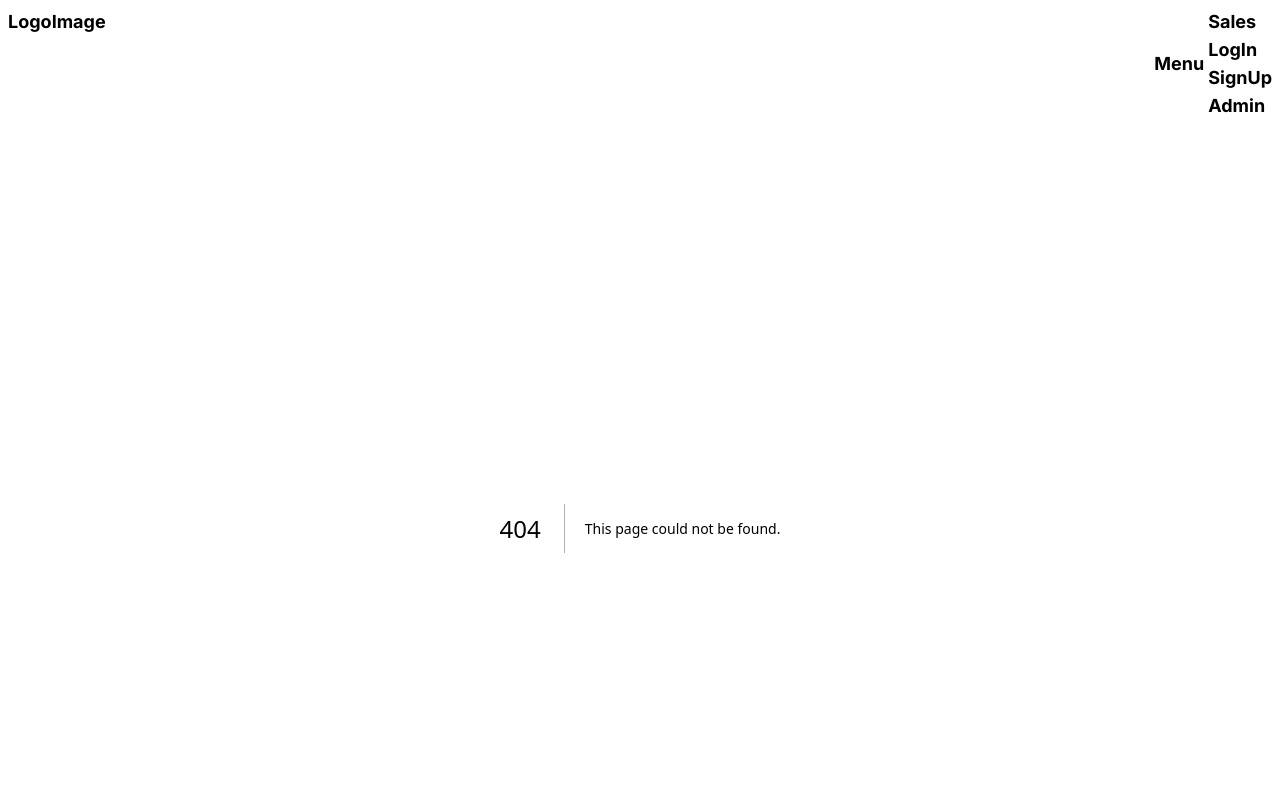
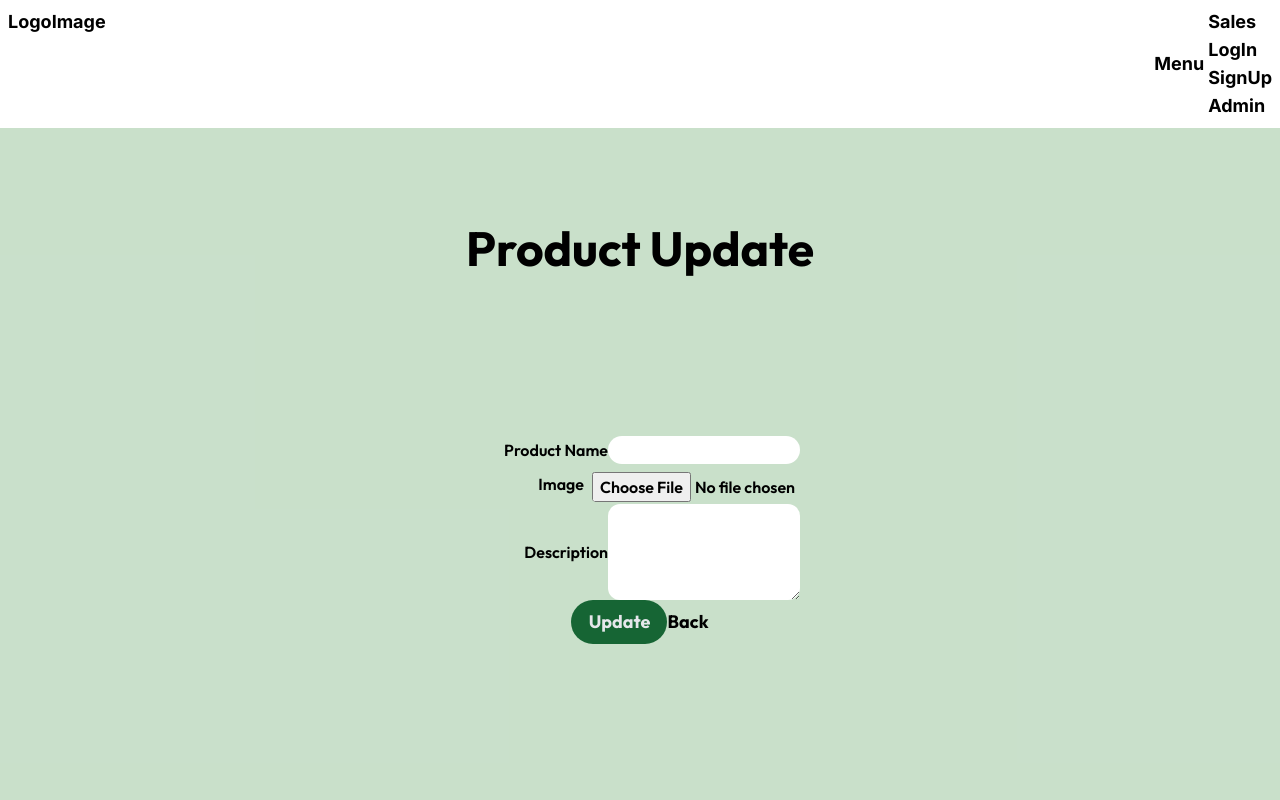
Before and after one commit to BomingYu/shop-frontend, a Next.js app: page /admin/product/update/1 in a window 1280 px wide. Before the commit this address had no page. Shown: the top 800 px of the page. Built offline with nearby package versions, Linux system fonts and the light colour scheme; no server answers.

Commit message:
Product management done

```diff
--- /dev/null
+++ b/src/Components/Admin/UpdateProductComponent.jsx
@@ -0,0 +1,86 @@
+import axios from "axios";
+import Link from "next/link";
+import { useState } from "react";
+import { useSearchParams } from "react-router-dom";
+import { useRouter } from "next/navigation";
+
+export default function UpdateProductComponent({ id, oldName, oldDesc }) {
+  const [name, setName] = useState(oldName);
+  const [image, setImage] = useState(null);
+  const [desc, setDesc] = useState(oldDesc);
+  const router = useRouter();
+
+  const handleUpdateSubmit = async (e) => {
+    e.preventDefault(e);
+    const formData = {
+      name: name,
+      image: image,
+      description: desc,
+    };
+    const response = await axios.put(
+      "http://localhost:5006/api/products/" + id,
+      formData,
+      {
+        headers: {
+          "Content-Type": "multipart/form-data",
+        },
+      }
+    );
+    const resData = response.data;
+    console.log(resData);
+    router.push("/admin/product")
+  };
+
+  return (
+    <form
+      className="flex flex-col items-center justify-center space-y-7 font-tagFont"
+      onSubmit={handleUpdateSubmit}
+    >
+      <div className="flex items-center justify-center space-x-3 font-semibold">
+        <span className="w-32 text-right">Product Name</span>
+        <input
+          type="text"
+          placeholder={oldName}
+          className="dark:text-black rounded-full w-48 h-7 p-2 text-md"
+          onChange={(e) => {
+            setName(e.target.value);
+          }}
+          value={name}
+        />
+      </div>
+      <div className="flex items-center justify-center space-x-3 font-semibold">
+        <span className="w-32 text-right">Image</span>
+        <input
+          type="file"
+          className="dark:text-black rounded-full w-60 h-10 p-2 text-md"
+          onChange={(e) => {
+            setImage(e.target.files[0]);
+          }}
+        />
+      </div>
+      <div className="flex items-center justify-center space-x-3 font-semibold">
+        <span className="w-32 text-right">Description</span>
+        <textarea
+          type="text"
+          className="dark:text-black rounded-xl w-48 p-1 h-24 text-md"
+          placeholder={oldDesc}
+          onChange={(e) => {
+            setDesc(e.target.value);
+          }}
+          value={desc}
+        ></textarea>
+      </div>
+      <div className="flex space-x-10 items-center">
+        <button
+          className="dark:bg-amber-700 bg-green-800 dark:text-gray-200 text-gray-200 w-24 text-lg font-bold p-2 rounded-full"
+          type="submit"
+        >
+          Update
+        </button>
+        <Link href="/admin/product" className="text-lg font-bold">
+          Back
+        </Link>
+      </div>
+    </form>
+  );
+}
--- a/src/app/admin/product/newProduct/page.jsx
+++ b/src/app/admin/product/newProduct/page.jsx
@@ -1,13 +1,14 @@
 "use client";
 
 import axios from "axios";
-//import { headers } from "next/headers";
 import { useState } from "react";
+import { useRouter } from "next/navigation";
 
 export default function Page() {
   const [name, setName] = useState("");
   const [image, setImage] = useState("");
   const [desc, setDesc] = useState("");
+  const router = useRouter();
 
   const handleAddNewProduct = async (e) => {
     e.preventDefault(e);
@@ -20,6 +21,7 @@ export default function Page() {
     const response = await axios.post("http://localhost:5006/api/products" , formData , {headers:{"Content-Type": "multipart/form-data"}});
     const data = response.data;
     console.log(data);
+    router.push("/admin/product")
   };
 
   return (
--- a/src/app/admin/product/page.jsx
+++ b/src/app/admin/product/page.jsx
@@ -17,11 +17,7 @@ export default function Page() {
       setLoading(false);
     };
     getAllProduct();
-  }, []);
-
-  const testButton = () => {
-    console.log(products);
-  };
+  }, [products]);
 
   return (
     <main className="flex min-h-screen flex-col items-center justify-between p-24 bg-lightRGBA dark:bg-darkRGBA">
@@ -40,6 +36,7 @@ export default function Page() {
           products.map((product) => (
             <AdminProductCard
               key={product.id}
+              id={product.id}
               imagePath={product.image}
               name={product.name}
               description={product.description}
--- /dev/null
+++ b/src/app/admin/product/update/[id]/page.jsx
@@ -0,0 +1,32 @@
+"use client"
+
+import UpdateProductComponent from "@/Components/Admin/UpdateProductComponent";
+import axios from "axios";
+import React, { useEffect, useState } from "react";
+
+export default function Page({params}){
+    const [product , setProduct] = useState({});
+    const [loading ,setLoading] = useState(false);
+
+    useEffect(()=>{
+        const getProductById = async() => {
+            const response = await axios.get("http://localhost:5006/api/products/"+params.id);
+            const productRes = response.data;
+            setProduct(productRes);
+            setLoading(false);
+        }
+        getProductById()
+    },[]);
+
+    const handleTestButton = () => {
+        console.log(product);
+    }
+
+    return(
+        <main className="flex min-h-screen flex-col items-center justify-between p-24 bg-lightRGBA dark:bg-darkRGBA">
+            <h1 className="font-tagFont text-5xl font-bold">Product Update</h1>
+            {loading ? (<h1>Loading</h1>) : (<UpdateProductComponent id={params.id} oldName={product.name} oldDesc={product.description}/>)}
+            {loading ? (<h1>Loading</h1>) : (<button onClick={handleTestButton}>testbutton</button>)}
+        </main>
+    );
+}
--- a/src/app/page.js
+++ b/src/app/page.js
@@ -12,8 +12,6 @@ export default function Home() {
   }
   return (
     <main className="flex min-h-screen flex-col items-center justify-between p-24 bg-lightRGBA dark:bg-darkRGBA">
-        <button onClick={testButton}>Test button</button>
-        <AdminProductCard/>
     </main>
   );
 }
```
Also changed, not shown: src/Components/Admin/AdminProductCard.jsx (+22 -3 lines).
